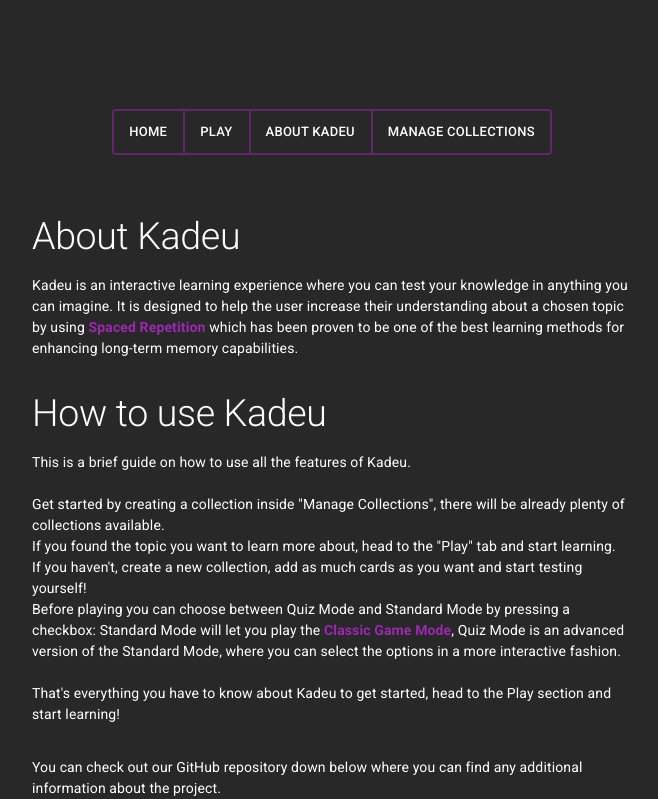
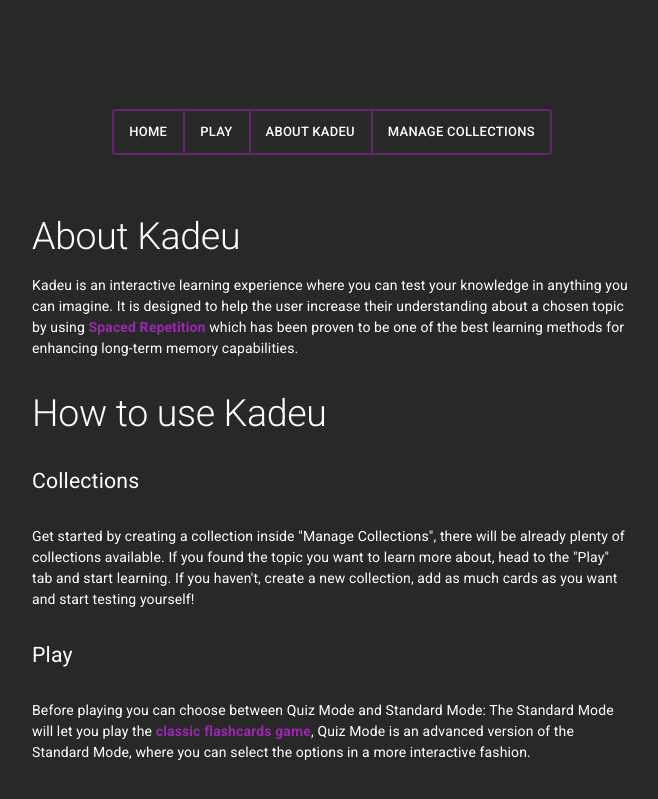
Before and after one commit to chingu-voyages/v36-geckos-team-09, a React (Create React App) app in the folder client/: page /about in a window 1280 px wide. Shown: the top 799 px of the page, without its empty margins (308-966 px from the left). Built offline with nearby package versions, Linux system fonts and the light colour scheme.

Commit message:
final commit

```diff
--- a/client/src/components/about/About.js
+++ b/client/src/components/about/About.js
@@ -29,37 +29,33 @@ const About = () => {
                 How to use Kadeu
             </Typography>
             <Typography mt={2} mb={4} fontSize='1.4rem'>
-                This is a brief guide on how to use all the features of Kadeu.
-                <br />
-                <br />
-                Get started by creating a collection inside "Manage
-                Collections", there will be already plenty of collections
-                available.
-                <br />
-                If you found the topic you want to learn more about, head to the
-                "Play" tab and start learning.
-                <br />
-                If you haven't, create a new collection, add as much cards as
-                you want and start testing yourself!
-                <br />
-                Before playing you can choose between Quiz Mode and Standard
-                Mode by pressing a checkbox: Standard Mode will let you play the{' '}
-                <Link
+            <Typography variant='h4' mt={4} mb={4}>
+            Collections
+            </Typography>
+
+
+            Get started by creating a collection inside "Manage Collections",
+            there will be already plenty of collections available. If you found the topic
+            you want to learn more about, head to the "Play" tab and start learning.
+            If you haven't, create a new collection, add as much cards as you want and
+            start testing yourself!
+
+            <Typography variant='h4' mt={4} mb={4}>
+                Play
+            </Typography>
+
+            Before playing you can choose between Quiz Mode and Standard Mode:
+            The Standard Mode will let you play the <Link
                     href='https://en.wikipedia.org/wiki/Flashcard'
                     target='_blank'
                     rel='noopener noreferrer'
                     underline='none'
                     color='secondary'
-                    fontWeight={700}
-                >
-                    Classic Game Mode
-                </Link>
-                , Quiz Mode is an advanced version of the Standard Mode, where
-                you can select the options in a more interactive fashion.
-                <br />
-                <br />
-                That's everything you have to know about Kadeu to get started,
-                head to the Play section and start learning!
+                    fontWeight={700}>classic flashcards game</Link>,
+            Quiz Mode is an advanced version of the Standard Mode, where you can select the options in a more interactive fashion.
+            </Typography>
+            <Typography variant='h2' mt={4} mb={4}>
+                Github
             </Typography>
             <Typography mt={2} mb={4} fontSize='1.4rem'>
                 You can check out our GitHub repository down below where you can
```
